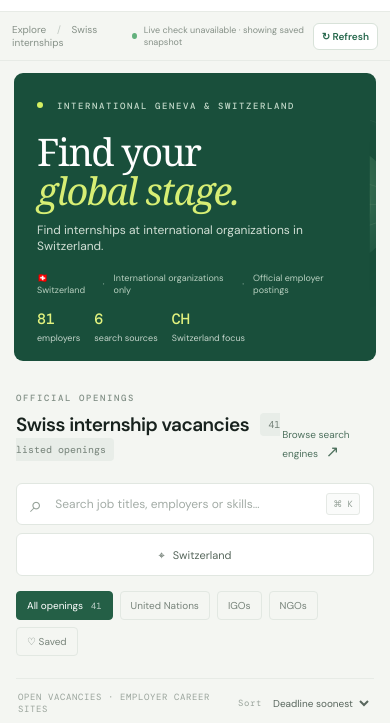
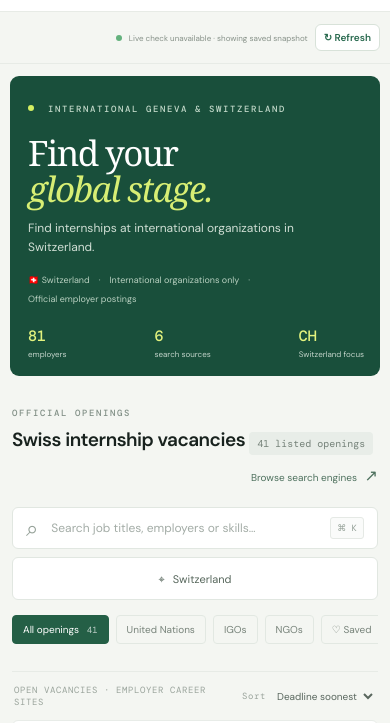
Before and after one commit to hyominz-21/swiss-internship-radar, a website: page index.html in a window 390 px wide. Shown: the part 48-771 px from the top of the page. Drawn offline with nearby package versions, Linux system fonts and the light colour scheme; no server answers.

Commit message:
refactor(layout): restructure DOM and grid for mobile responsiveness

```diff
--- a/render.yaml
+++ b/render.yaml
@@ -7,3 +7,6 @@ services:
     buildCommand: npm install
     startCommand: npm start
     healthCheckPath: /healthz
+    envVars:
+      - key: CLOUDFLARE_WEB_ANALYTICS_TOKEN
+        sync: false
--- a/server.js
+++ b/server.js
@@ -272,6 +272,11 @@ const server = http.createServer(async (request, response) => {
   if (!filePath.startsWith(root + path.sep)) { response.writeHead(403); response.end('Forbidden'); return; }
   fs.readFile(filePath, (error, body) => {
     if (error) { response.writeHead(404); response.end('Not found'); return; }
+    if (filePath === path.join(root, 'index.html') && process.env.CLOUDFLARE_WEB_ANALYTICS_TOKEN) {
+      const token = JSON.stringify({ token:process.env.CLOUDFLARE_WEB_ANALYTICS_TOKEN });
+      const beacon = `<script defer src="https://static.cloudflareinsights.com/beacon.min.js" data-cf-beacon='${token}'></script>`;
+      body = Buffer.from(body.toString('utf8').replace('<!-- ANALYTICS_BEACON -->', beacon));
+    }
     response.writeHead(200, { 'Content-Type':mime[path.extname(filePath)] || 'application/octet-stream', 'Cache-Control':'no-store' });
     response.end(body);
   });
--- a/styles.css
+++ b/styles.css
@@ -5,3 +5,49 @@
 .live-refresh{border:1px solid #d8e2d9;border-radius:6px;background:#fff;color:#28694e;padding:7px 11px;font:600 11px 'DM Sans',sans-serif;cursor:pointer;white-space:nowrap}.live-refresh:hover{background:#edf5ef}.live-refresh:disabled{opacity:.55;cursor:wait}.top-actions{gap:10px}.updated{font-size:10px}
 @media(max-width:700px){.top-actions{gap:7px}.updated{font-size:9px}.live-refresh{padding:6px 8px;font-size:10px}.topbar{padding:0 12px}.breadcrumb{font-size:10px}}
 .live-note-content{min-width:0;flex:1}.live-note-content p{margin:0}.employer-audit{margin-top:9px;color:#65736a}.employer-audit summary{cursor:pointer;font-size:10px;font-weight:600}.employer-audit #employer-results{margin-top:8px;max-height:320px;overflow:auto;border-top:1px solid #e5ebe4}.audit-row{display:grid;grid-template-columns:minmax(130px, .8fr) minmax(0,2fr);gap:10px;padding:6px 2px;border-bottom:1px solid #edf0ec;font-size:9px;line-height:1.4}.audit-row a{color:#32694e;text-decoration:none;font-weight:600}.audit-row span{color:#7d8982}
+
+/* Small-screen layout refinements */
+@media(max-width:700px){
+  html,body{max-width:100%;overflow-x:hidden}
+  .main-content{max-width:100%;overflow:hidden}
+  .topbar{height:auto;min-height:52px;gap:8px}
+  .top-actions{min-width:0;flex:1;justify-content:flex-end}
+  .updated{min-width:0;overflow:hidden;text-overflow:ellipsis;white-space:nowrap}
+  .hero{min-height:292px}
+  .hero-copy{max-width:100%}
+  .hero-copy p{max-width:34ch;line-height:1.55}
+  .hero-meta{max-width:100%;flex-wrap:wrap;row-gap:5px;line-height:1.5}
+  .hero-art{pointer-events:none}
+  .hero-stats{right:18px;justify-content:space-between}
+  .section-heading{align-items:flex-start;gap:10px;flex-wrap:wrap}
+  .section-heading>div{min-width:0}
+  .section-heading h2{line-height:1.3}
+  .result-pill{display:inline-block;margin:5px 0 0;vertical-align:middle}
+  .text-link{white-space:nowrap;margin-left:auto}
+  .search-row{display:grid;grid-template-columns:minmax(0,1fr);gap:8px}
+  .filter-button{margin:0}
+  .chips{flex-wrap:nowrap;overflow-x:auto;overscroll-behavior-x:contain;padding-bottom:5px;scrollbar-width:none}
+  .chips::-webkit-scrollbar{display:none}
+  .chip{white-space:nowrap;flex:none}
+  .board-head{gap:8px;align-items:center}
+  .board-head>span{min-width:0}
+  .board-head label{white-space:nowrap}
+  .card-foot{gap:8px;align-items:flex-start}
+  .source-name{max-width:58%;line-height:1.4}
+  .open-link{white-space:nowrap}
+  .audit-row{grid-template-columns:minmax(0,1fr);gap:2px}
+}
+@media(max-width:420px){
+  .breadcrumb{display:none}
+  .topbar{padding:0 10px}
+  .updated{font-size:8px}
+  .hero{margin-left:10px;margin-right:10px;padding-left:18px;padding-right:18px;min-height:300px}
+  .hero h1{font-size:35px}
+  .hero-art{right:-48%;opacity:.26}
+  .hero-stats{left:18px;right:16px;gap:8px}
+  .hero-stats span{font-size:8px}
+  .content-area,.org-section,.sources-section{padding-left:12px;padding-right:12px}
+  .source-cards{grid-template-columns:1fr}
+  .directory-tag{font-size:8px;padding:6px}
+  .footer{flex-direction:column}
+}
```
Also changed, not shown: index.html (+2 -0 lines), README.md.
